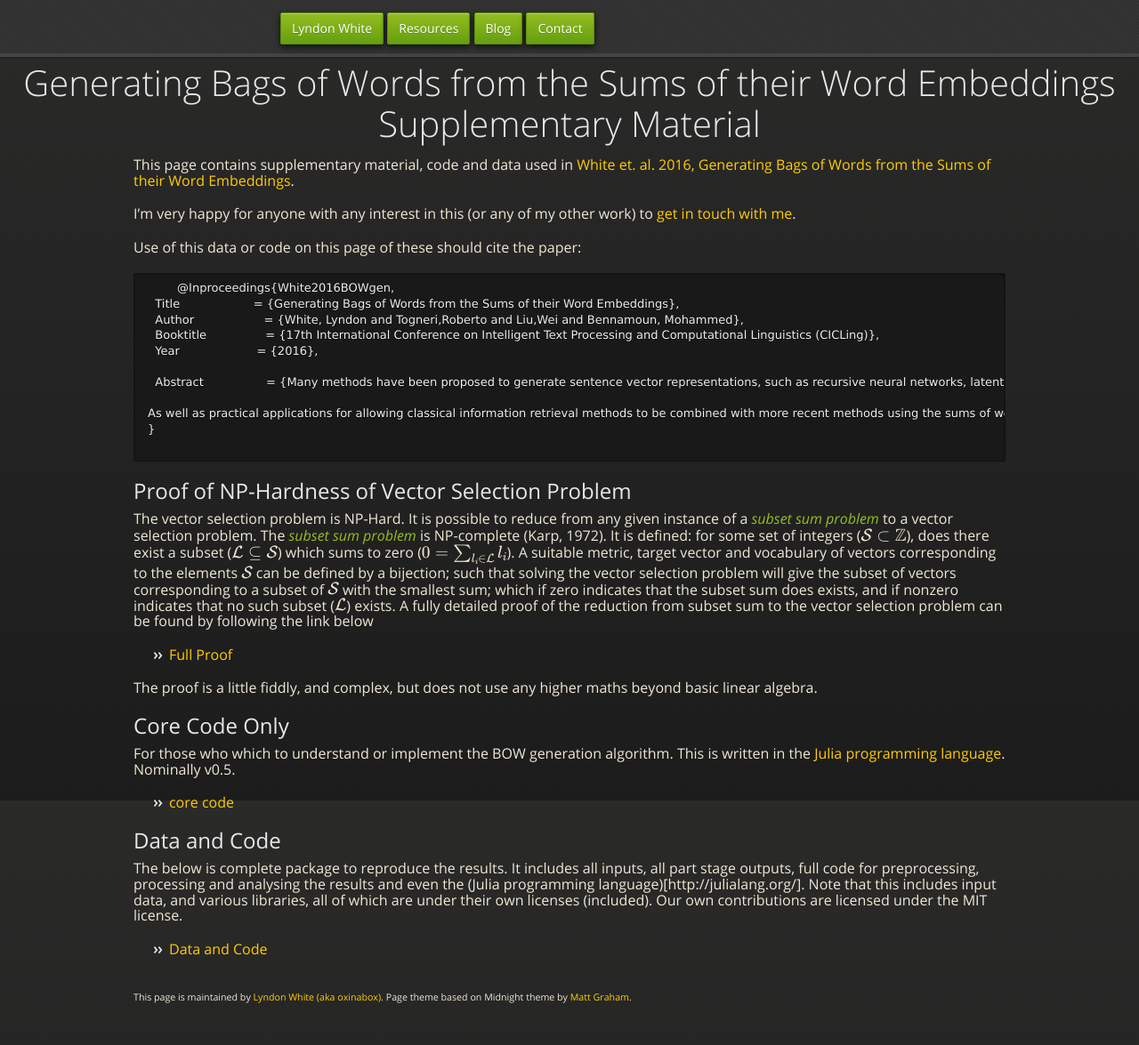
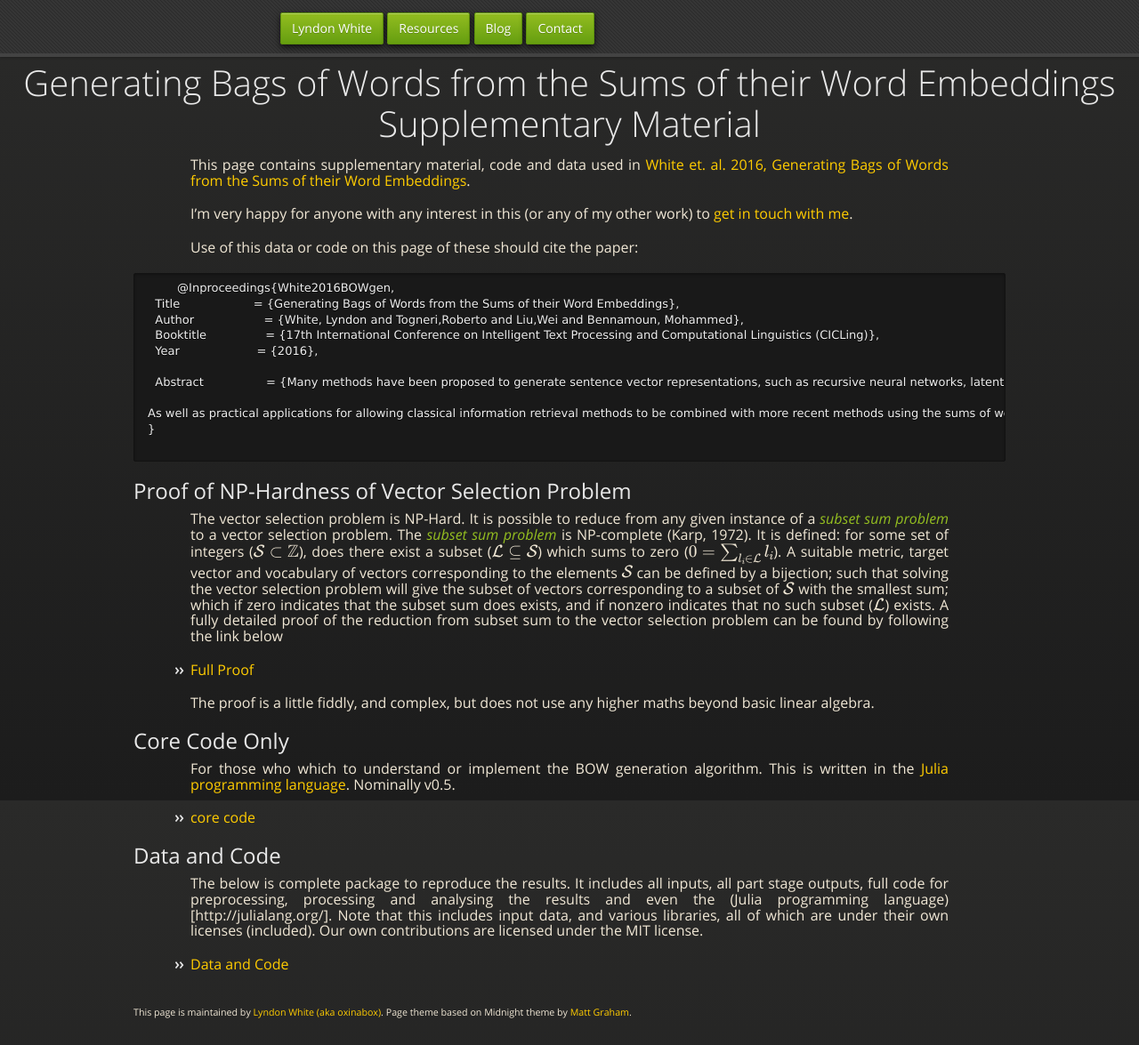
Before and after one commit to oxinabox/oxinabox.github.io, a Jekyll site: the page built from publications/White2016BOWgen/index.md, in a window 1280 px wide and 1175 px high. Shown: the whole window at 89% size. Built offline with Jekyll 4.4.1, drawn with Linux system fonts in a browser that asks for light colours; nearby versions of some CDN libraries; some web fonts are replaced; formulas are drawn with MathJax 3.

Commit message:
Jon fixed my CSS

```diff
--- a/stylesheets/styles.css
+++ b/stylesheets/styles.css
@@ -219,6 +219,8 @@
 
 p, ul, ol, table, pre, dl {
   margin: 0 0 20px;
+  padding: 0 4rem;
+  text-align: justify;
 }
 
 h1, h2, h3 {
```
